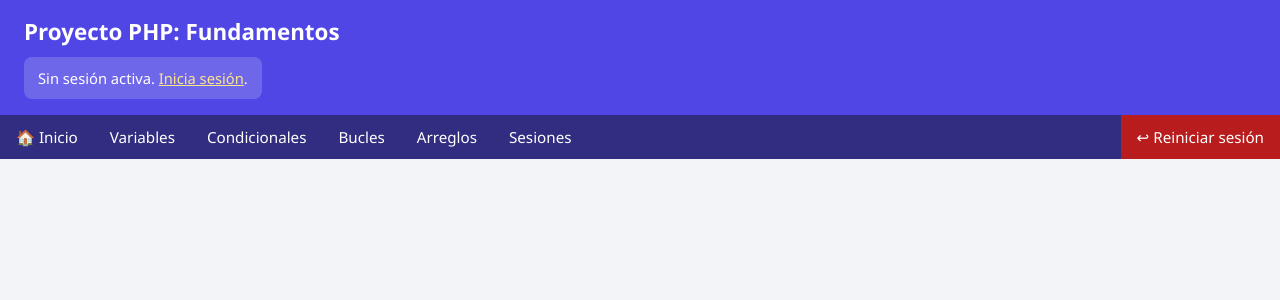
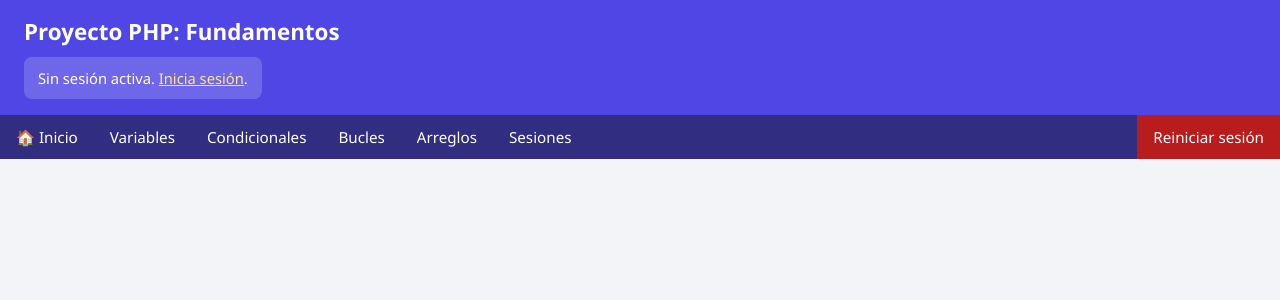
Before and after one commit to Kr0nn0sDevs/Mini_Proyecto_U4_Prog_Web, a PHP site: page /index.php in a window 1280 px wide. Shown: the top 300 px of the page. Run offline with PHP 8.4, Linux system fonts and the light colour scheme.

Commit message:
Cambio en el manu en la parte de reiniciar sesion

```diff
--- a/includes/menu.php
+++ b/includes/menu.php
@@ -5,6 +5,8 @@
   <a href="bucles.php">Bucles</a>
   <a href="arreglos.php">Arreglos</a>
   <a href="sesiones.php">Sesiones</a>
-  <a href="index.php" class="salir">↩ Reiniciar sesión</a>
+  <a href="index.php?accion=reiniciar" class="salir">
+    Reiniciar sesión
+</a>
 </nav>
 <main class="contenido">
```
